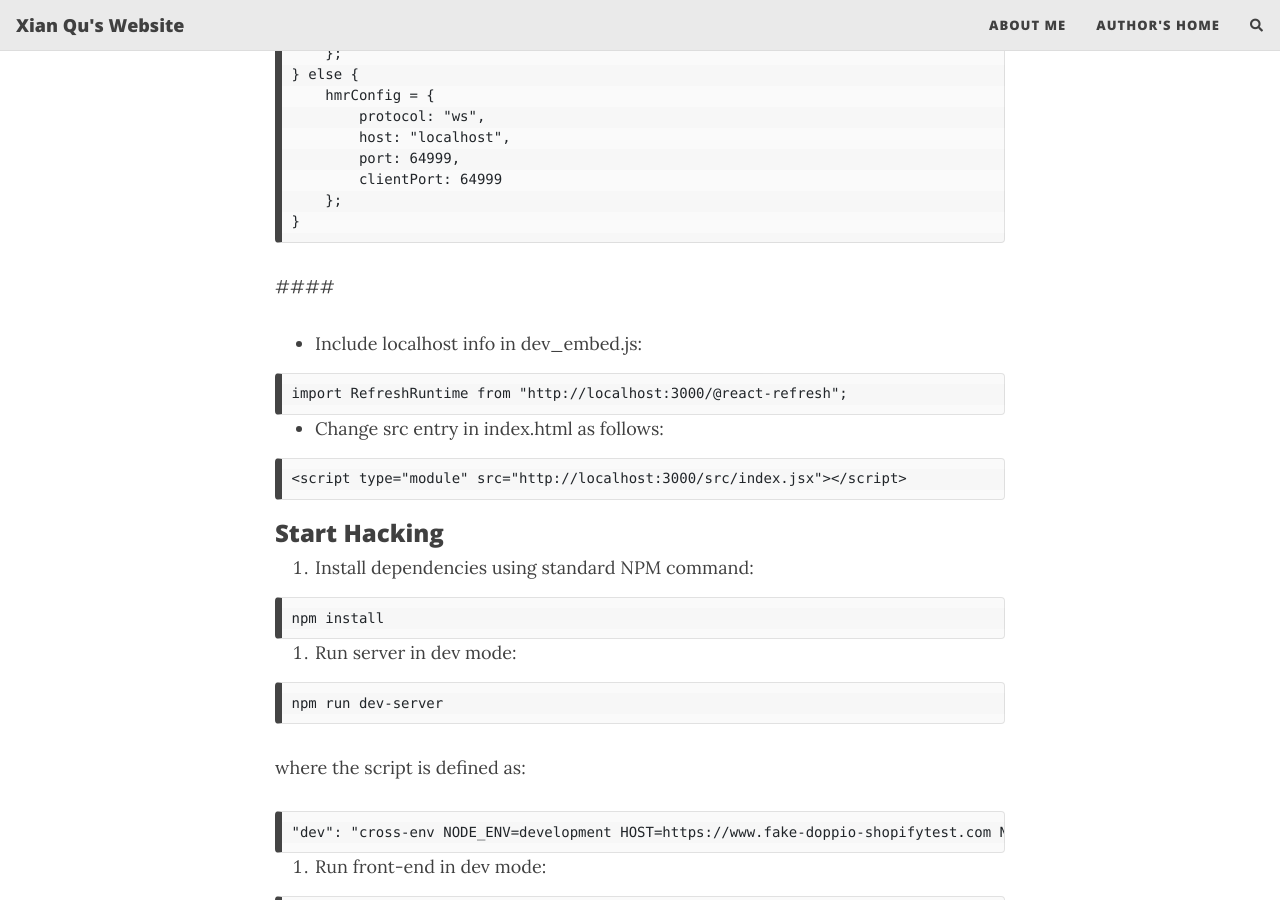
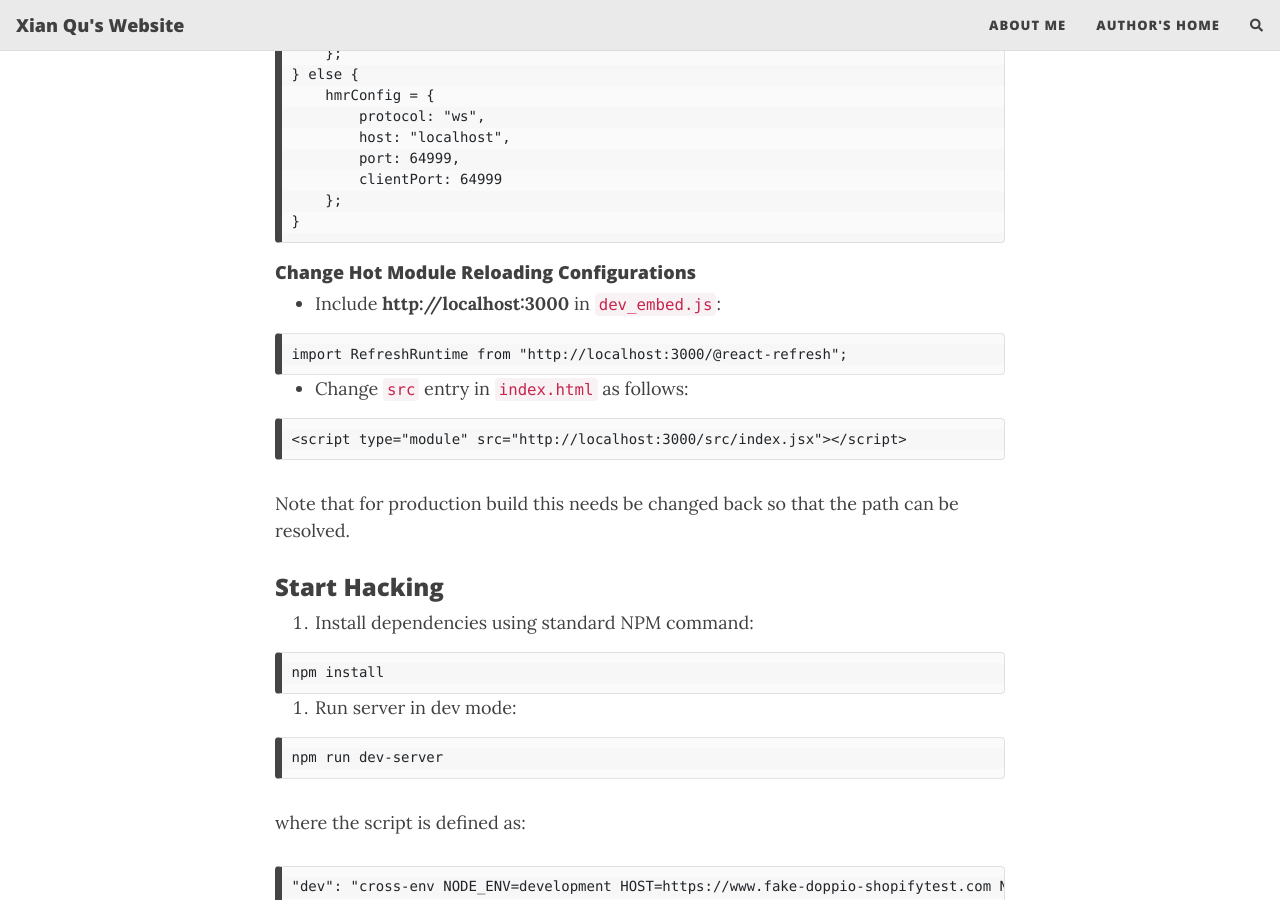
Before and after one commit to xianqugithub/xianqugithub.github.io, a Jekyll site: the page built from _posts/2023-10-09-shopify-localhost-markdown.md, in a window 1280 px wide and 900 px high, scrolled down 2391 px. Built offline with Jekyll 4.4.1, drawn with Linux system fonts in a browser that asks for light colours; nearby versions of some CDN libraries; comment, search, counter and statistics services are not loaded.

Commit message:
more changes to make the article looks decent enough.

````diff
--- a/_posts/2023-10-09-shopify-localhost-markdown.md
+++ b/_posts/2023-10-09-shopify-localhost-markdown.md
@@ -84,20 +84,21 @@ if (host === "localhost") {
 }
 ```
 
-####
+#### Change Hot Module Reloading Configurations
 
-- Include localhost info in dev_embed.js:
+- Include **http://localhost:3000** in `dev_embed.js`:
 
 ```
 import RefreshRuntime from "http://localhost:3000/@react-refresh";
 ```
 
-- Change src entry in index.html as follows:
+- Change `src` entry in `index.html` as follows:
 
 ```
 <script type="module" src="http://localhost:3000/src/index.jsx"></script>
 ```
 
+Note that for production build this needs be changed back so that the path can be resolved.
 
 ### Start Hacking
 
````
